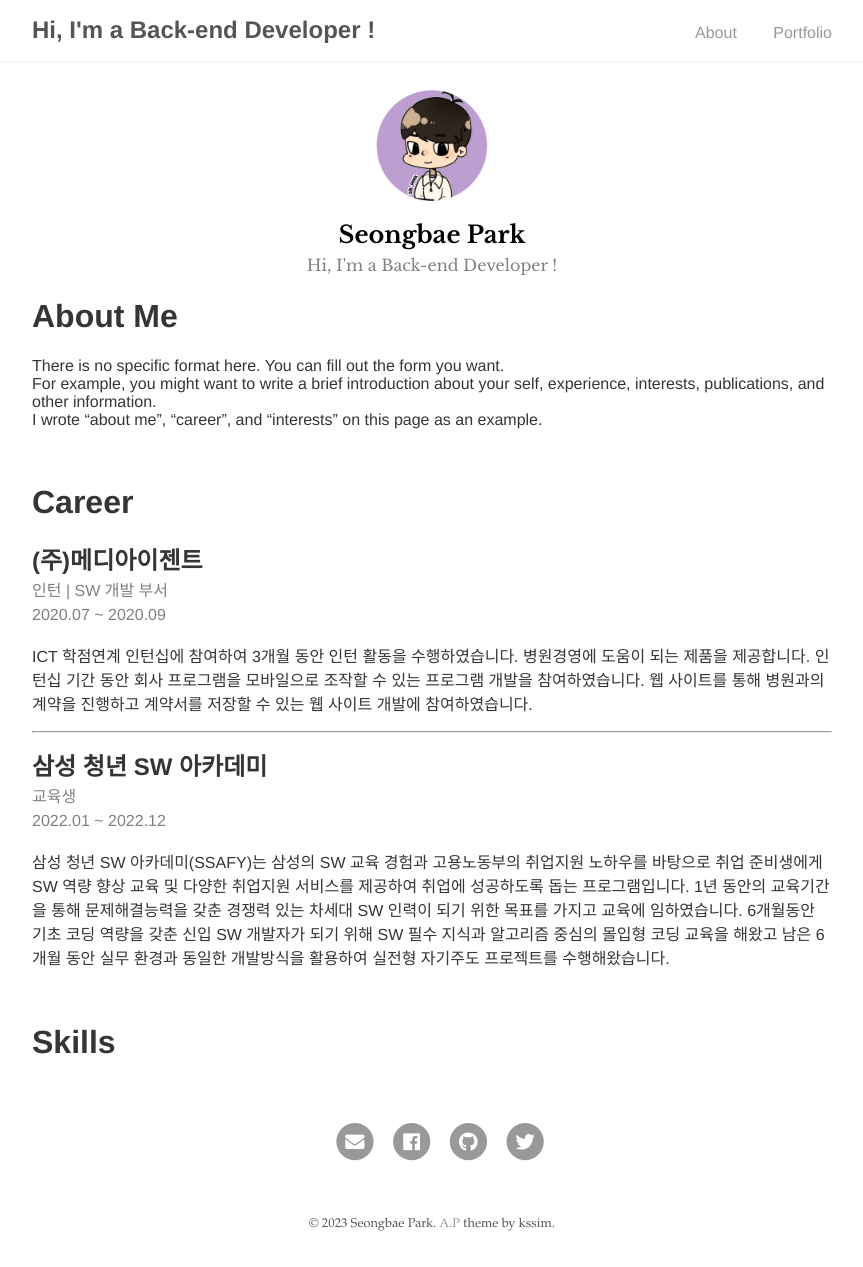
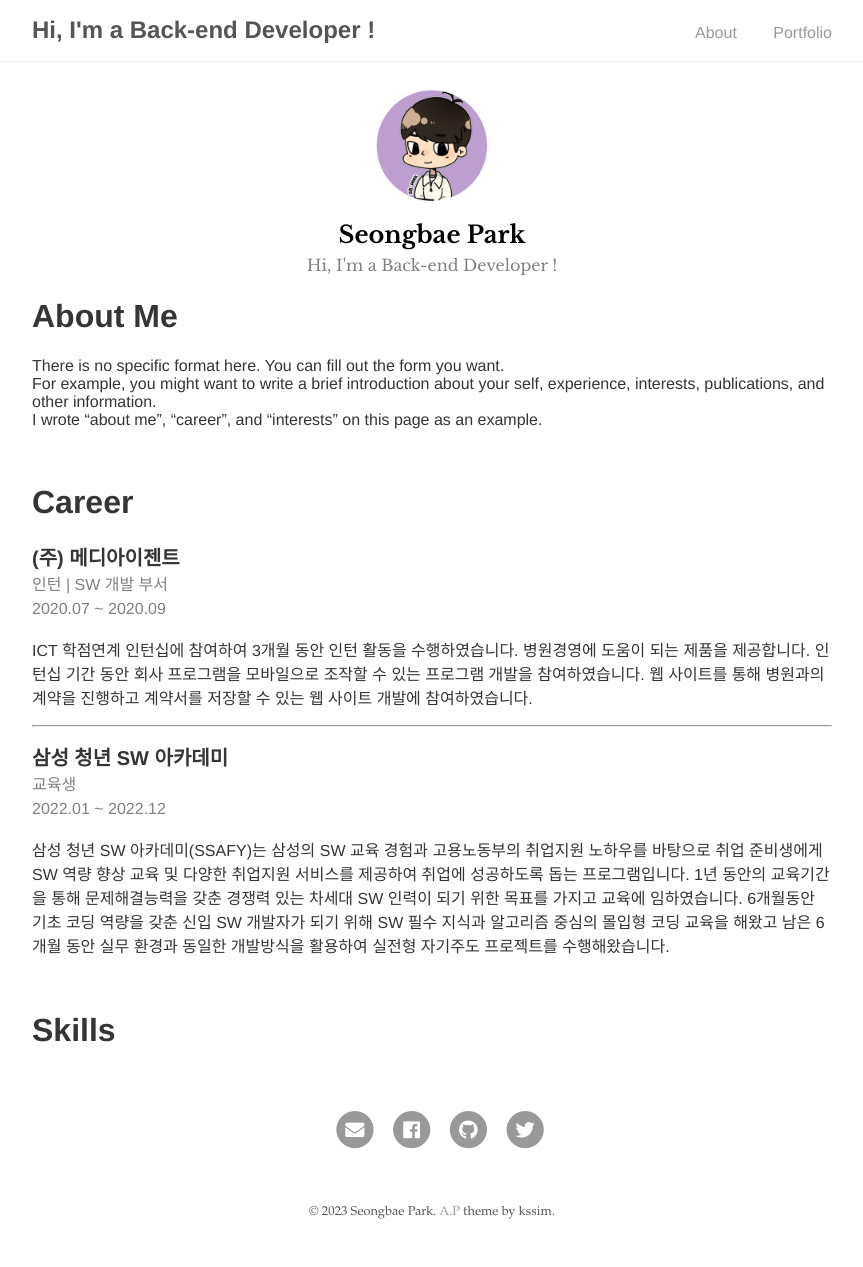
Before and after one commit to Sungbae95/Sungbae95.github.io, a Jekyll site: the page built from index.md, in a window 1280 px wide. Shown: the whole page, without its empty margins (208-1071 px from the left). Built offline with Jekyll 4.4.1, drawn with Linux system fonts in a browser that asks for light colours; our own code applies the rules of GitHub Pages for plain Markdown files.

Commit message:
Update index.md

```diff
--- a/index.md
+++ b/index.md
@@ -11,7 +11,7 @@ I wrote "about me", "career", and "interests" on this page as an example.
 
 # Career
 
-<span style="font-size:150%"> <b>(주)메디아이젠트</b> </span> <br/>
+<span style="font-size:125%"> <b>(주) 메디아이젠트</b> </span> <br/>
 <span style="color:gray"> 인턴 | SW 개발 부서 <br/> 2020.07 ~ 2020.09 </span>
 
   ICT 학점연계 인턴십에 참여하여 3개월 동안 인턴 활동을 수행하였습니다.
@@ -25,7 +25,7 @@ I wrote "about me", "career", and "interests" on this page as an example.
 
 
 
-<span style="font-size:150%"> <b>삼성 청년 SW 아카데미</b> </span> <br/>
+<span style="font-size:125%"> <b>삼성 청년 SW 아카데미</b> </span> <br/>
 <span style="color:gray"> 교육생 <br/> 2022.01 ~ 2022.12  </span>
 
   삼성 청년 SW 아카데미(SSAFY)는 삼성의 SW 교육 경험과 고용노동부의 취업지원 노하우를 바탕으로
```
